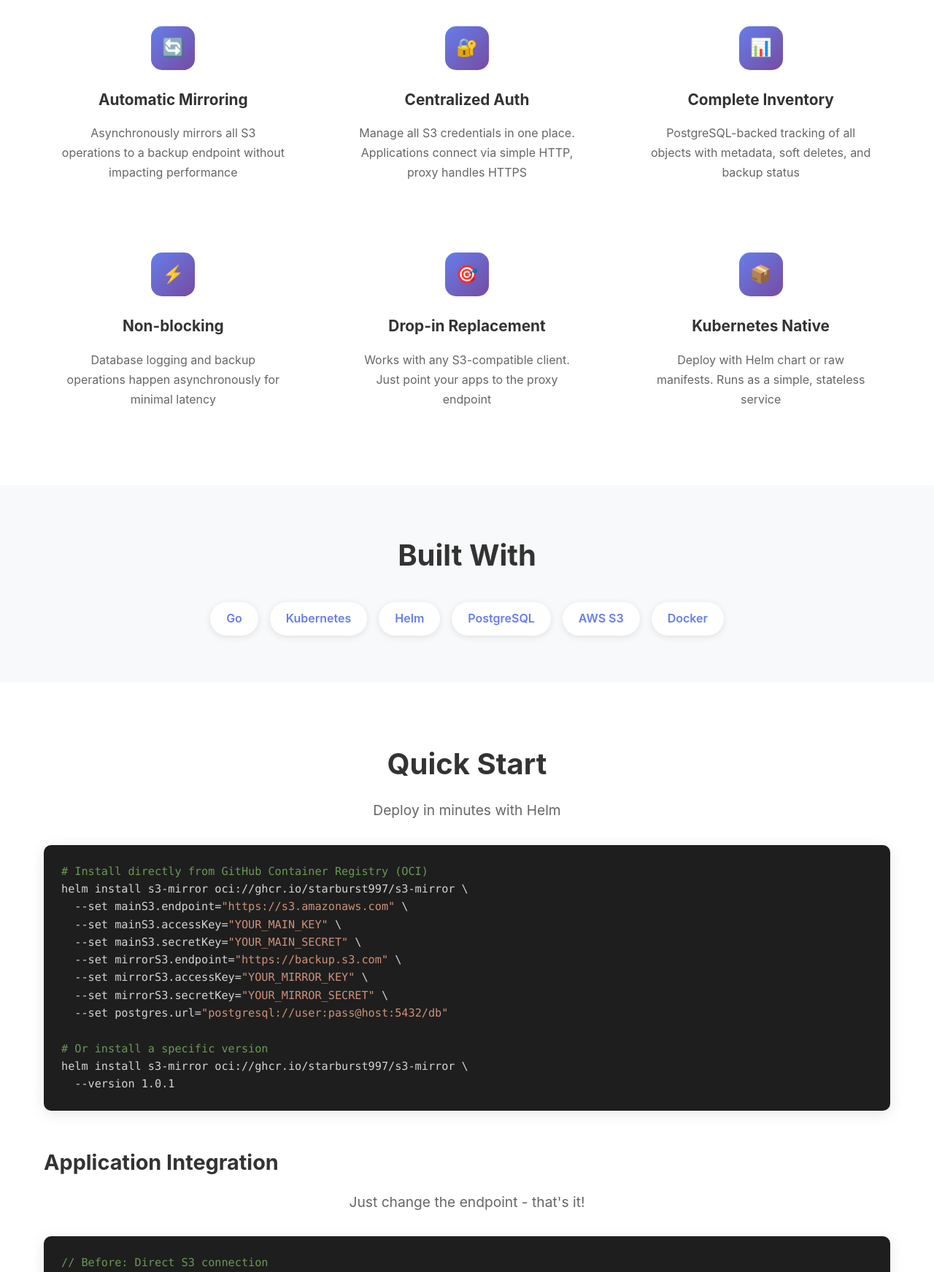
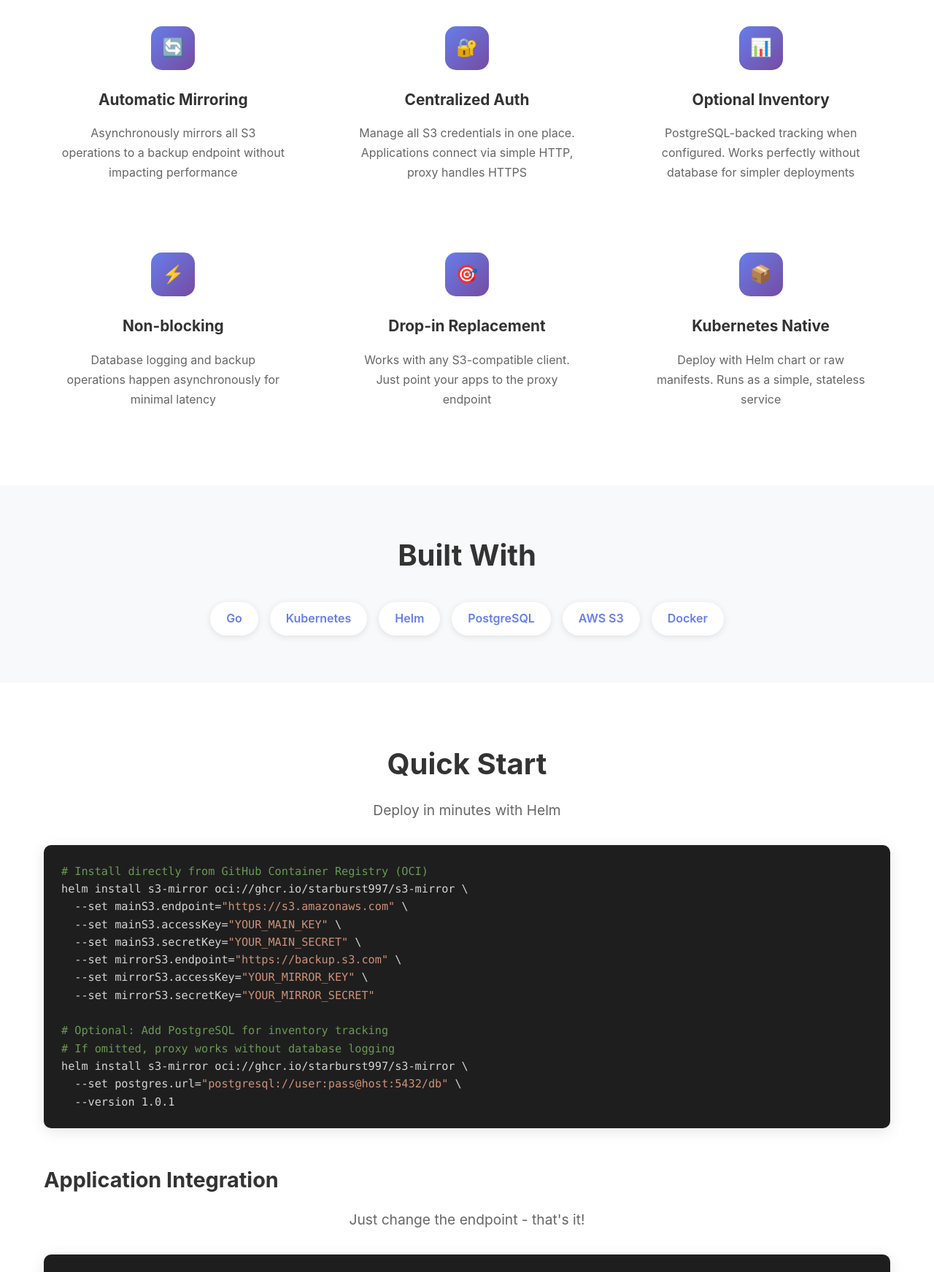
Before and after one commit to starburst997/k8s-s3-mirror, a plain HTML site: page docs/index.html in a window 1280 px wide. Shown: the part 740-2483 px from the top of the page at 73% size. Drawn offline with Linux system fonts and the light colour scheme.

Commit message:
Update documentation

```diff
--- a/docs/index.html
+++ b/docs/index.html
@@ -313,10 +313,10 @@
 
           <div class="feature">
             <div class="feature-icon">📊</div>
-            <h3>Complete Inventory</h3>
+            <h3>Optional Inventory</h3>
             <p>
-              PostgreSQL-backed tracking of all objects with metadata, soft
-              deletes, and backup status
+              PostgreSQL-backed tracking when configured. Works perfectly
+              without database for simpler deployments
             </p>
           </div>
 
@@ -394,14 +394,15 @@
           \<br />
           &nbsp;&nbsp;--set mirrorS3.secretKey=<span class="string"
             >"YOUR_MIRROR_SECRET"</span
+          ><br /><br />
+
+          <span class="comment"># Optional: Add PostgreSQL for inventory tracking</span><br />
+          <span class="comment"># If omitted, proxy works without database logging</span><br />
+          helm install s3-mirror oci://ghcr.io/starburst997/s3-mirror \<br />
+          &nbsp;&nbsp;--set postgres.url=<span class="string"
+            >"postgresql://user:pass@host:5432/db"</span
           >
           \<br />
-          &nbsp;&nbsp;--set postgres.url=<span class="string"
-            >"postgresql://user:pass@host:5432/db"</span
-          ><br /><br />
-
-          <span class="comment"># Or install a specific version</span><br />
-          helm install s3-mirror oci://ghcr.io/starburst997/s3-mirror \<br />
           &nbsp;&nbsp;--version 1.0.1
         </div>
 
```
Also changed, not shown: README.md.
